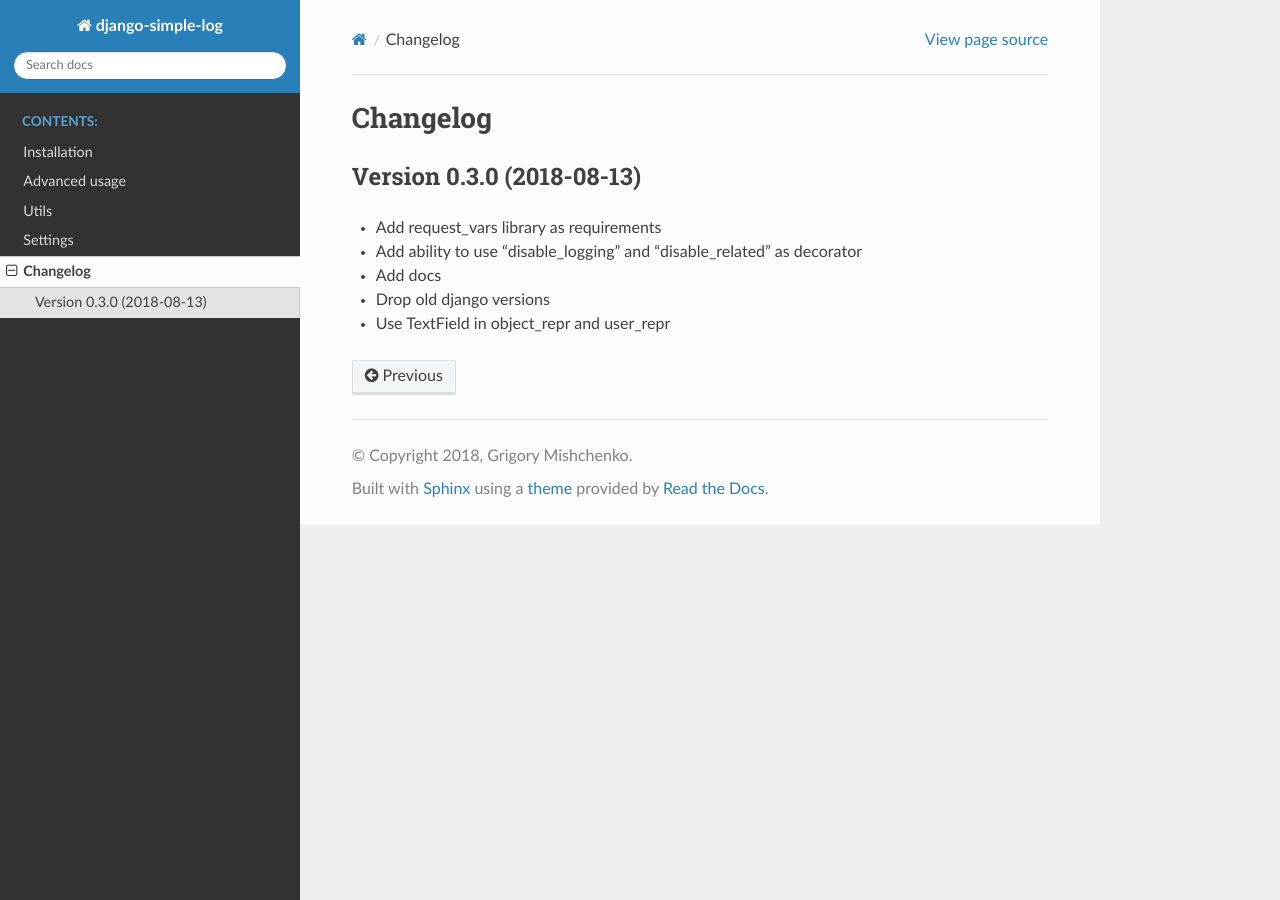
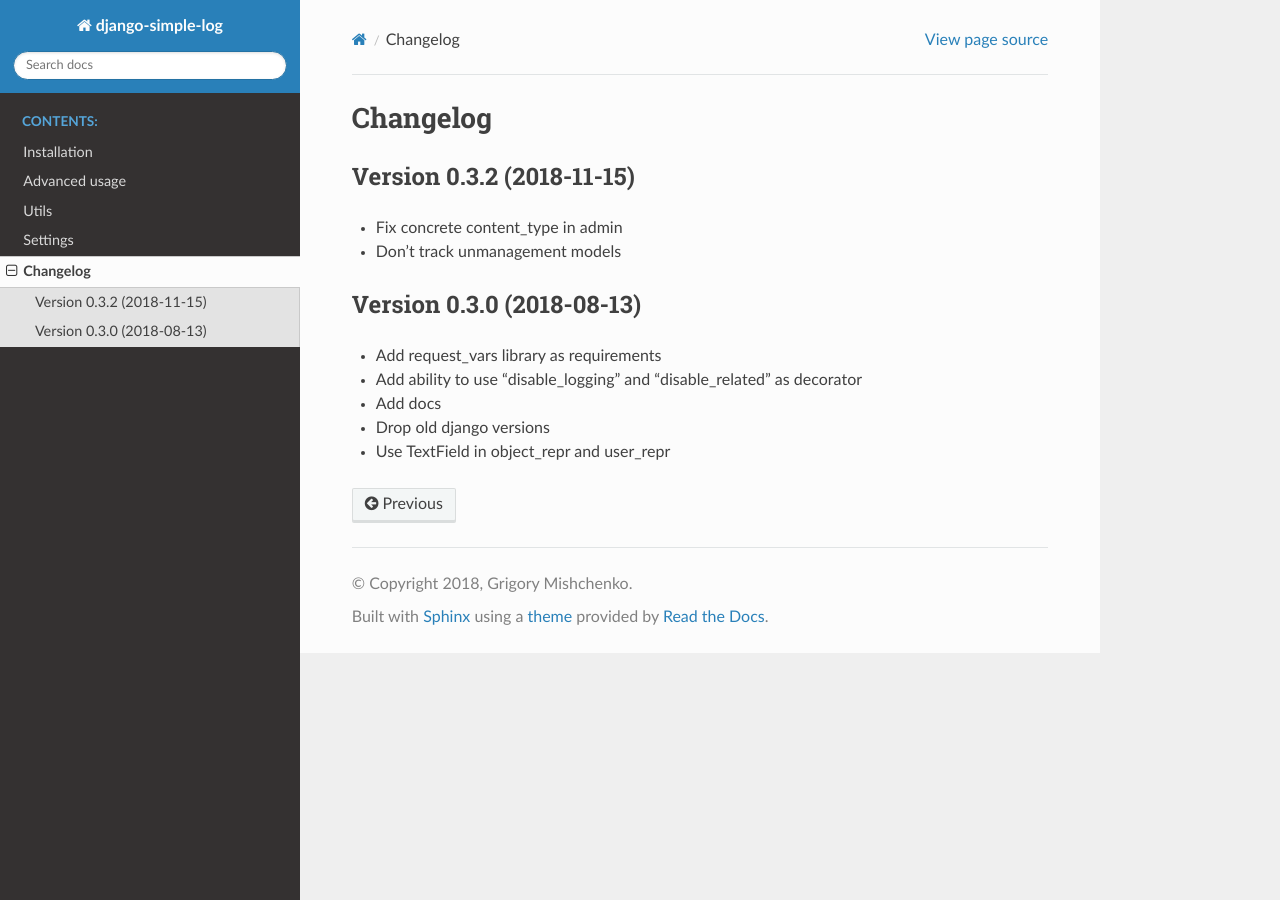
Before and after one commit to kindlycat/django-simple-log, a Sphinx documentation site: the page built from docs/changes.rst, in a window 1280 px wide. Built offline with Sphinx 7.4.7 and the Read the Docs theme 2.0.0, drawn with Linux system fonts in a browser that asks for light colours.

Commit message:
Update changes.rst

```diff
--- a/docs/changes.rst
+++ b/docs/changes.rst
@@ -1,5 +1,11 @@
 Changelog
 =========
+
+Version 0.3.2 (2018-11-15)
+--------------------------
+
+* Fix concrete content_type in admin
+* Don't track unmanagement models
 
 Version 0.3.0 (2018-08-13)
 --------------------------
```
